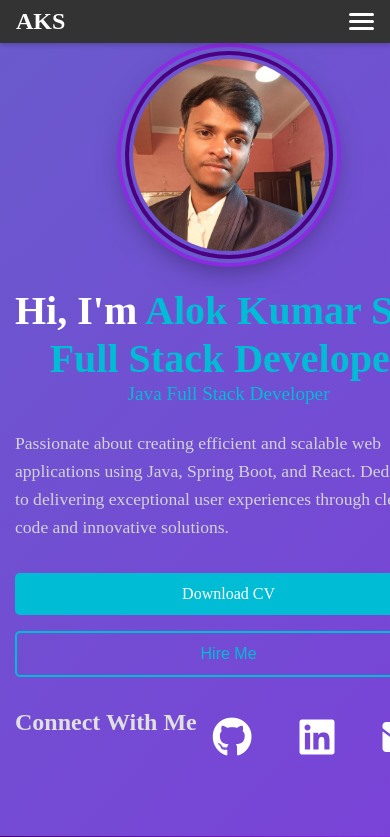
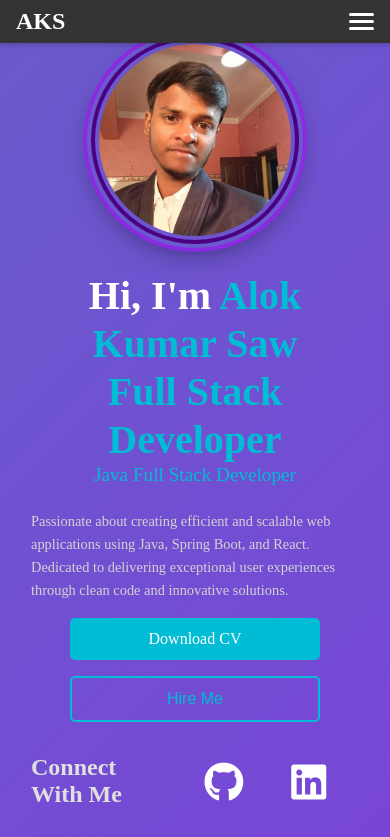
Before and after one commit to ALOKKUMARSAW/My-Portfolio, a React (Vite) app: page / in a window 390 px wide. Shown: the top 837 px of the page. Built offline with nearby package versions, Linux system fonts and the light colour scheme.

Commit message:
Home page css

```diff
--- a/src/component/navbar/navbar.css
+++ b/src/component/navbar/navbar.css
@@ -463,27 +463,69 @@
   .hero-content {
     flex-direction: column-reverse;
     text-align: center;
+    gap: 2rem;
+    padding: 0 1rem;
   }
 
   .hero-text {
     text-align: center;
-  }
-
-  .description {
-    margin: 0 auto 2rem;
-  }
-
-  .cta-buttons {
-    justify-content: center;
+    width: 100%;
   }
 
   .profile-container {
     justify-content: center;
+    width: 100%;
   }
 
   .profile-photo {
-    width: 250px;
-    height: 250px;
+    width: 180px;
+    height: 180px;
+  }
+
+  .animated-text {
+    font-size: 2.5rem;
+    white-space: normal;
+  }
+
+  .animated-text-static {
+    font-size: 2rem;
+  }
+
+  .subtitle {
+    font-size: 1.2rem;
+  }
+
+  .slogan-description {
+    font-size: 1rem;
+    margin: 1rem 0;
+  }
+
+  .cta-buttons {
+    flex-direction: column;
+    gap: 1rem;
+    align-items: center;
+  }
+
+  .primary-btn, .secondary-btn {
+    width: 100%;
+    max-width: 250px;
+  }
+
+  .social-links {
+    margin-top: 2rem;
+  }
+
+  .hero-text .section-subtitle {
+    text-align: center;
+  }
+
+  .hero-text .link-icons {
+    justify-content: center;
+  }
+
+  .hero-text .social-link {
+    padding: 6px 12px;
+    font-size: 0.8rem;
   }
 
   .section-title {
@@ -496,17 +538,29 @@
 }
 
 @media (max-width: 480px) {
+  .hero {
+    padding: 80px 15px 40px;
+  }
+
   .animated-text {
-    font-size: 2.5rem;
+    font-size: 2rem;
+  }
+
+  .animated-text-static {
+    font-size: 1.8rem;
+  }
+
+  .profile-photo {
+    width: 150px;
+    height: 150px;
   }
 
   .subtitle {
-    font-size: 1.2rem;
+    font-size: 1.1rem;
   }
 
-  .profile-photo {
-    width: 200px;
-    height: 200px;
+  .slogan-description {
+    font-size: 0.9rem;
   }
 
   .cta-buttons {
```
